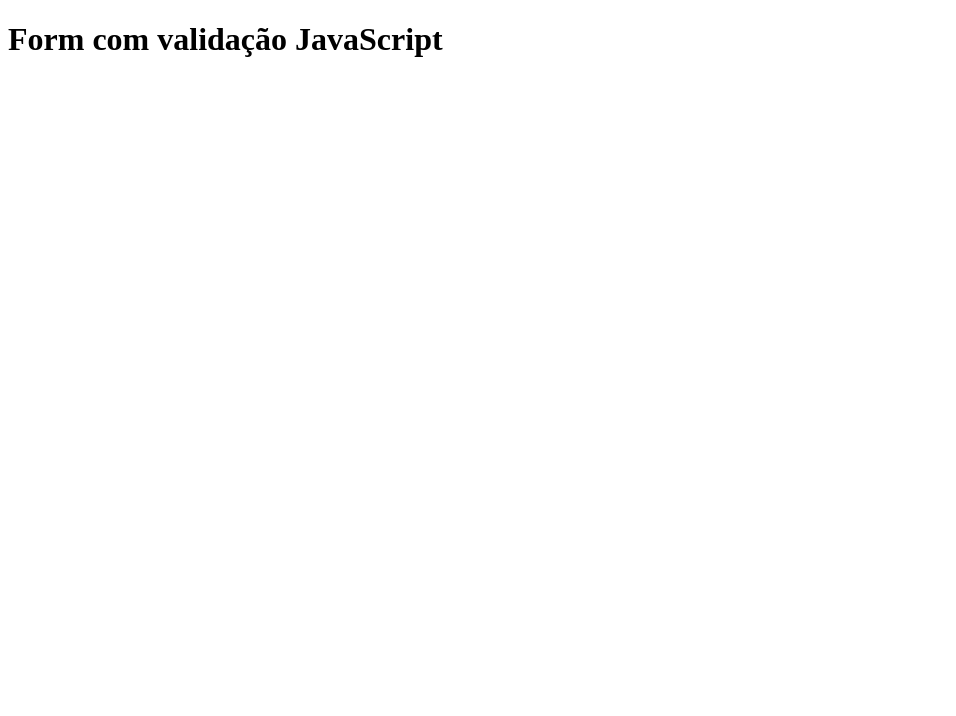
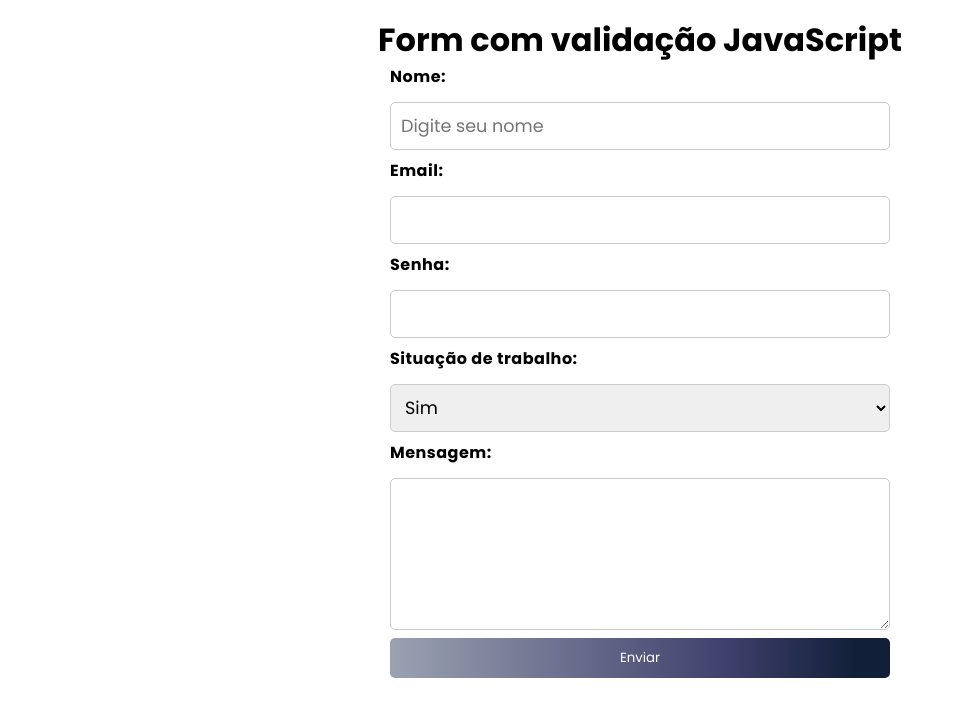
Before and after one commit to ClaudioVasconcelos/FormComValidacaoJS, a plain HTML site: page FormJS/index.html in a window 1280 px wide. Shown: the whole page, without its empty margins (0-956 px from the left). Drawn offline with Linux system fonts and the light colour scheme; files that its build step writes are made by us from their sources.

Commit message:
finalizado o projeto

```diff
--- a/FormJS/index.html
+++ b/FormJS/index.html
@@ -1,13 +1,43 @@
 <!DOCTYPE html>
 <html lang="pt-br">
+
 <head>
     <meta charset="UTF-8">
     <meta http-equiv="X-UA-Compatible" content="IE=edge">
     <meta name="viewport" content="width=device-width, initial-scale=1.0">
-    <link rel="stylesheet" href="style.css">
+    <link rel="stylesheet" href="/style.css">
+    <link rel="preconnect" href="https://fonts.googleapis.com">
+    <link rel="preconnect" href="https://fonts.gstatic.com" crossorigin>
+    <link
+        href="https://fonts.googleapis.com/css2?family=Montserrat:ital,wght@0,100;0,200;0,300;0,400;0,500;0,600;0,700;0,800;0,900;1,100;1,200;1,300;1,400;1,500;1,600;1,700;1,800;1,900&family=Poppins:ital,wght@0,400;0,700;1,700&display=swap"
+        rel="stylesheet">
     <title>Form com validação JavaScript</title>
 </head>
+
 <body>
-    <h1>Form com validação JavaScript</h1>
+
+    <main class="container">
+        <h1>Form com validação JavaScript</h1>
+        <form action="" id="form">
+            <label for="name">Nome:</label>
+            <input placeholder="Digite seu nome" type="text" id="nameInput">
+            <label for="email">Email:</label>
+            <input type="email" name="email" id="email">
+            <label for="password">Senha:</label>
+            <input type="password" name="password" id="password">
+            <label for="job">Situação de trabalho:</label>
+            <select name="job" id="job">
+                <option id="disabled" value="" disabled="disabled">Está buscando emprego?</option>
+                <option value="yes">Sim</option>
+                <option value="no">Não</option>
+            </select>
+            <label for="message">Mensagem:</label>
+            <textarea name="textarea" id="message" cols="10" rows="5"></textarea>
+            <button type="submit">Enviar</button>
+        </form>
+
+    </main>
+    <script src="/main.js"></script>
 </body>
+
 </html>
--- a/main.js
+++ b/main.js
@@ -0,0 +1,49 @@
+const form = document.querySelector("#form");
+const nameInput = document.querySelector("#nameInput");
+const emailInput = document.querySelector("#email");
+const passwordInput = document.querySelector("#password");
+const jobSelector = document.querySelector("#job");
+const message = document.querySelector("#message");
+
+const emptyValidation = () => {
+	if (
+		nameInput.value === "" ||
+		emailInput.value === "" ||
+		passwordInput.value === "" ||
+        message.value === ""
+	) {
+		return alert(`Preencha todos os campos das informações corretamente.`);
+	}
+};
+
+form.addEventListener("submit", (e) => {
+	e.preventDefault();
+
+	if (!isPasswordValid(passwordInput.value, 8)) {
+		return alert(`Informe mais de 8 digitos na senha.`);
+	}
+	if (!validEmail(emailInput.value)) {
+		console.log("erroCampo mail");
+	}
+
+        emptyValidation();
+        form.submit();
+})
+
+
+const isPasswordValid = (password, mindigits) => {
+	if (password.length >= mindigits) {
+		return true;
+	}
+	return;
+};
+
+const validEmail = (email) => {
+	const emailRegex = new RegExp(
+		/^[a-zA-Z0-9._-]+@[a-zA-Z0-9._-]+\.[a-zA-Z]{2,}$/
+	);
+	if (emailRegex.test(email)) {
+		return true;
+	}
+	return false;
+};
--- a/style.css
+++ b/style.css
@@ -0,0 +1,50 @@
+*{
+    font-family: 'Montserrat', sans-serif;
+    font-family: 'Poppins', sans-serif;
+    margin: 0;
+    padding: 0;
+    box-sizing: border-box;
+}
+body {
+    padding: 1rem;
+}
+h1{
+    text-align: center;
+}
+form {
+    display: flex;
+    flex-direction: column;
+    gap: .5rem;
+    width: 500px;
+    margin: 0 auto;
+}
+
+label {
+    font-weight: bold;
+    margin-bottom: 5px;
+    letter-spacing: .5px;
+}
+
+input,select,textarea {
+    width: 100%;
+    padding: 10px;
+    border: 1px solid #ccc;
+    border-radius: 5px;
+    font-size: 1.1rem;
+}
+button {
+    background: rgb(155,162,177);
+    background: linear-gradient(90deg, rgba(155,162,177,1) 0%, rgba(64,64,109,1) 67%, rgba(17,32,56,1) 93%);
+
+    padding: 10px;
+    cursor: pointer;
+    color: #fff;
+
+    border: none;
+    border-radius: 5px;
+}
+
+#disabled {
+    text-transform: uppercase;
+    font-weight: bold;
+}
```
